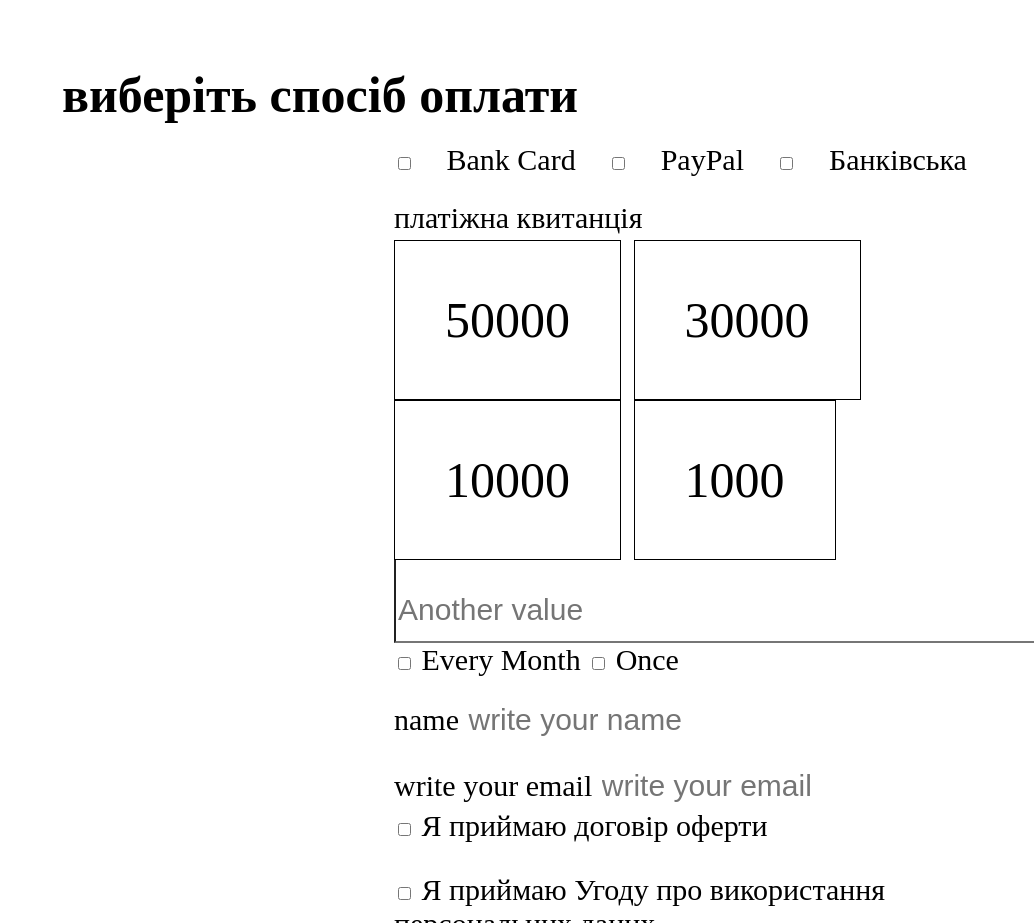
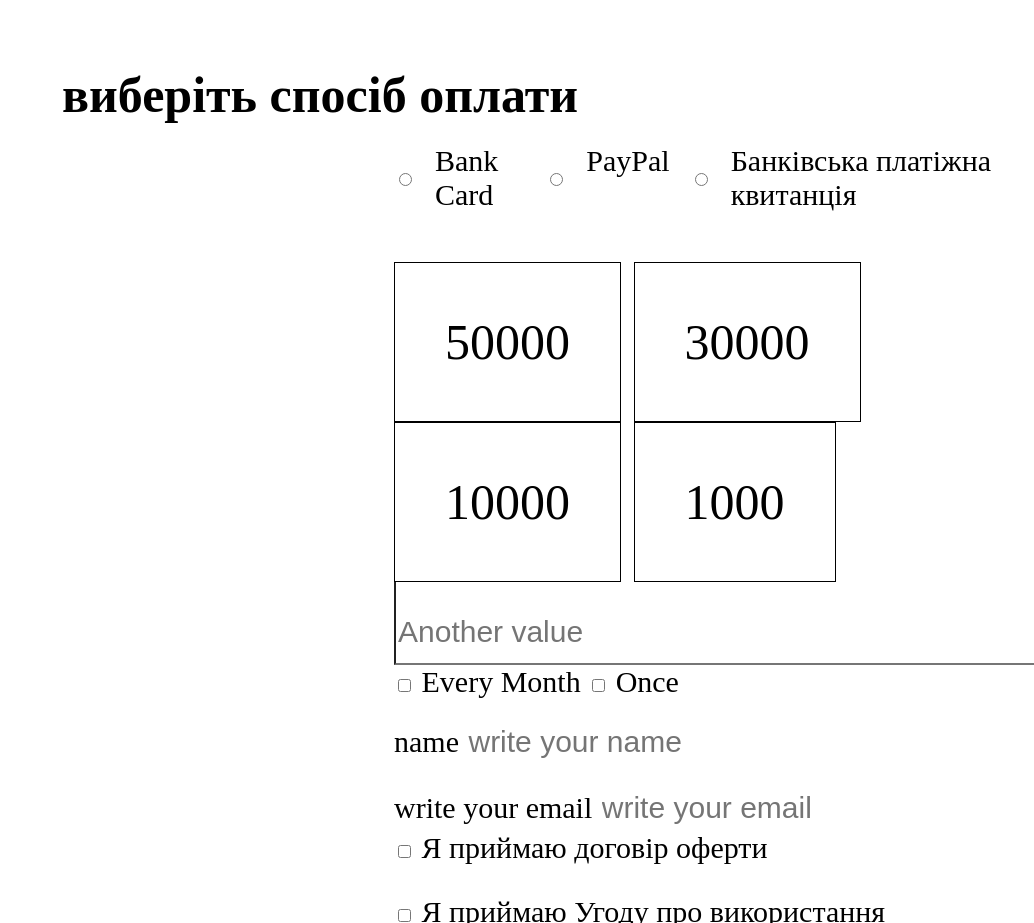
Before and after one commit to IvanTkachenko10/HW8, a plain HTML site: page Index.html in a window 1280 px wide. Shown: the part 1482-2405 px from the top of the page, without its empty margins (246-1280 px from the left). Drawn offline with Linux system fonts and the light colour scheme.

Commit message:
Add files via upload

```diff
--- a/Index.html
+++ b/Index.html
@@ -40,13 +40,14 @@
     </section>
 
     <form class="form">
-      <input class="checkbox" type="checkbox" name="Bank Card">
+      <div class="radiopayment">
+      <input class="checkbox" type="radio" name="Bank Card">
       <label class="yuppy" for="Bank Card">Bank Card</label>
-      <input class="checkbox"  type="checkbox" name="PayPal">
+      <input class="checkbox"  type="radio" name="PayPal">
       <label class="yuppy" for="PayPal">PayPal</label>
-      <input class="checkbox"  type="checkbox" name="Банківська платіжна квитанція">
+      <input class="checkbox"  type="radio" name="Банківська платіжна квитанція">
       <label class="yuppy" for="Банківська платіжна квитанція">Банківська платіжна квитанція</label>
-
+    </div>
       <div>
         <input class="table" name="price" id="one" type="radio"><label class="cena" for="one">50000</label>
         <input class="table" name="price" id="two" type="radio"><label class="cena" for="two">30000</label>
--- a/style.css
+++ b/style.css
@@ -89,6 +89,7 @@
 .yuppy{
     font-size: 30px;
     padding: 20px;
+    display: block;
 
 }
 
@@ -165,3 +166,8 @@
    font-size: 20px;
    padding: 30px;
 }
+
+.radiopayment{
+    margin-bottom: 30px;
+    display: flex;
+}
```
